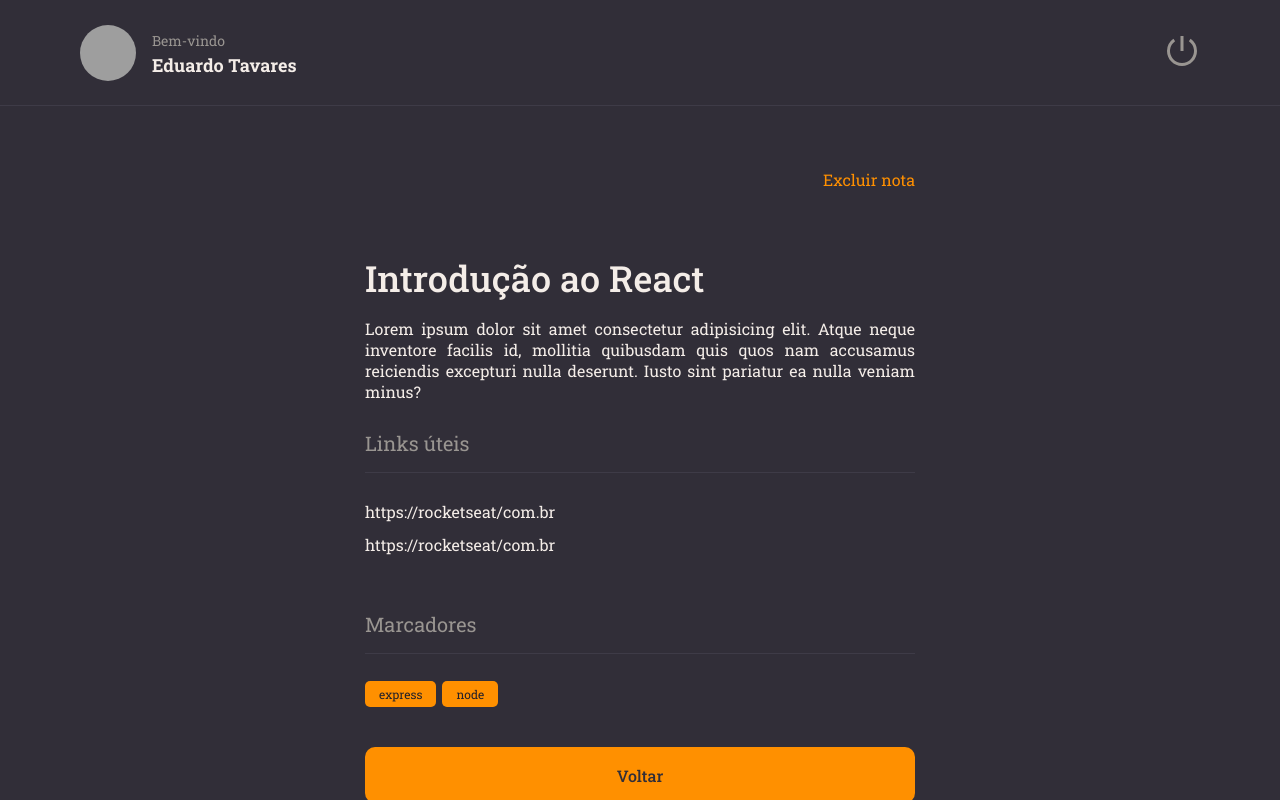
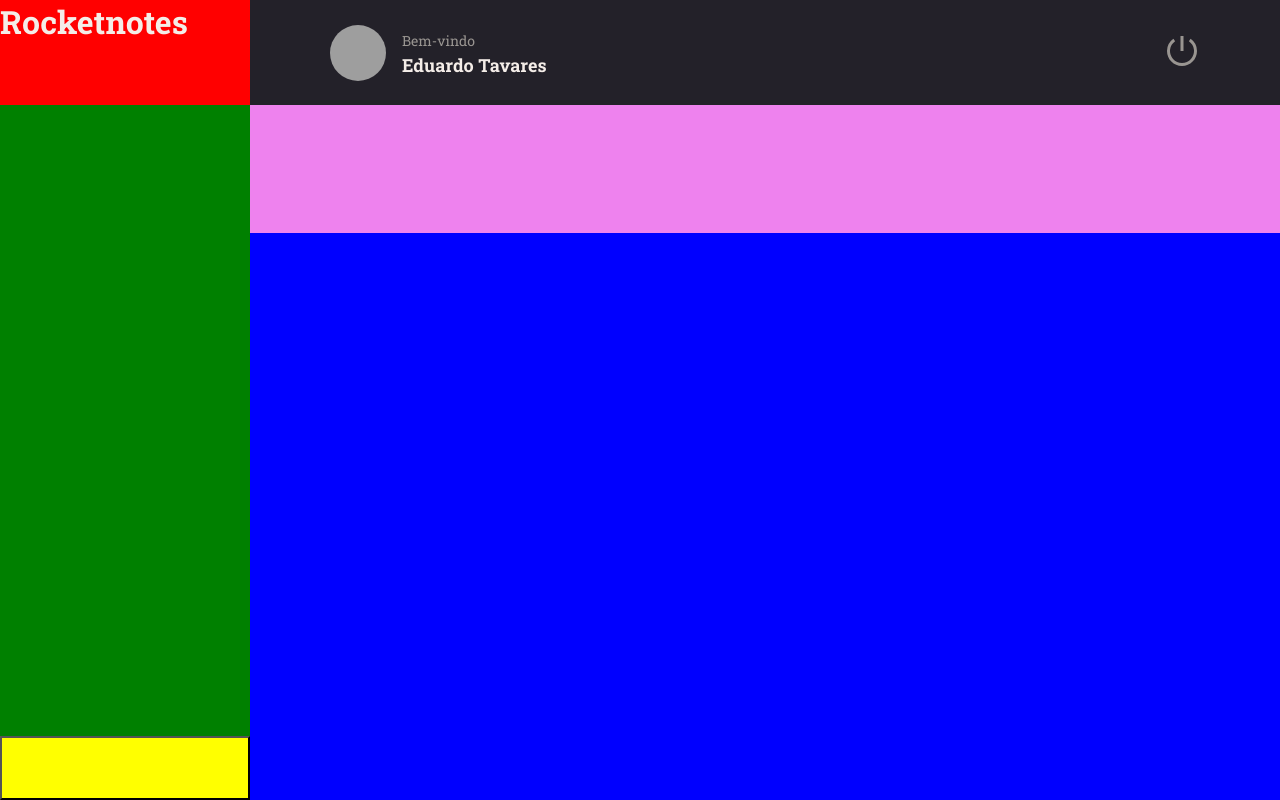
Before and after one commit to eduardotdev/rocketseat-explorer-09-intro-ao-reactjs, a React (Vite) app: page / in a window 1280 px wide. Built offline with nearby package versions, Linux system fonts and the light colour scheme; grey boxes are pictures that could not be loaded.

Commit message:
aplicando grid na home

```diff
--- a/src/main.jsx
+++ b/src/main.jsx
@@ -5,13 +5,13 @@ import { ThemeProvider } from 'styled-components'
 
 import theme from './styles/theme'
 import GlobalStyles from './styles/global'
-import { Details } from './pages/Details'
+import { Home } from './pages/Home'
 
 ReactDOM.createRoot(document.getElementById('root')).render(
   <React.StrictMode>
     <ThemeProvider theme={theme}>
       <GlobalStyles />
-      <Details />
+      <Home />
     </ThemeProvider>
   </React.StrictMode>,
 )
--- /dev/null
+++ b/src/pages/Home/index.jsx
@@ -0,0 +1,23 @@
+import { Brand, Container, Content, Menu, NewNote, Search } from './styles'
+
+import { Header } from '../../components/Header'
+
+export function Home() {
+  return (
+    <Container>
+      <Brand>
+        <h1>Rocketnotes</h1>
+      </Brand>
+
+      <Header></Header>
+
+      <Menu></Menu>
+
+      <Search></Search>
+
+      <Content></Content>
+
+      <NewNote></NewNote>
+    </Container>
+  )
+}
--- /dev/null
+++ b/src/pages/Home/styles.js
@@ -0,0 +1,42 @@
+import styled from 'styled-components'
+
+export const Container = styled.div`
+  width: 100%;
+  height: 100vh;
+
+  display: grid;
+  grid-template-columns: 250px auto;
+  grid-template-rows: 105px 128px auto 64px;
+  grid-template-areas:
+    'brand header'
+    'menu search'
+    'menu content'
+    'newnote content';
+
+  background-color: ${({ theme }) => theme.COLORS.BACKGROUND_900};
+`
+
+export const Brand = styled.div`
+  grid-area: brand;
+  background-color: red;
+`
+
+export const Menu = styled.ul`
+  grid-area: menu;
+  background-color: green;
+`
+
+export const Search = styled.div`
+  grid-area: search;
+  background-color: violet;
+`
+
+export const Content = styled.div`
+  grid-area: content;
+  background-color: blue;
+`
+
+export const NewNote = styled.button`
+  grid-area: newnote;
+  background-color: yellow;
+`
```
